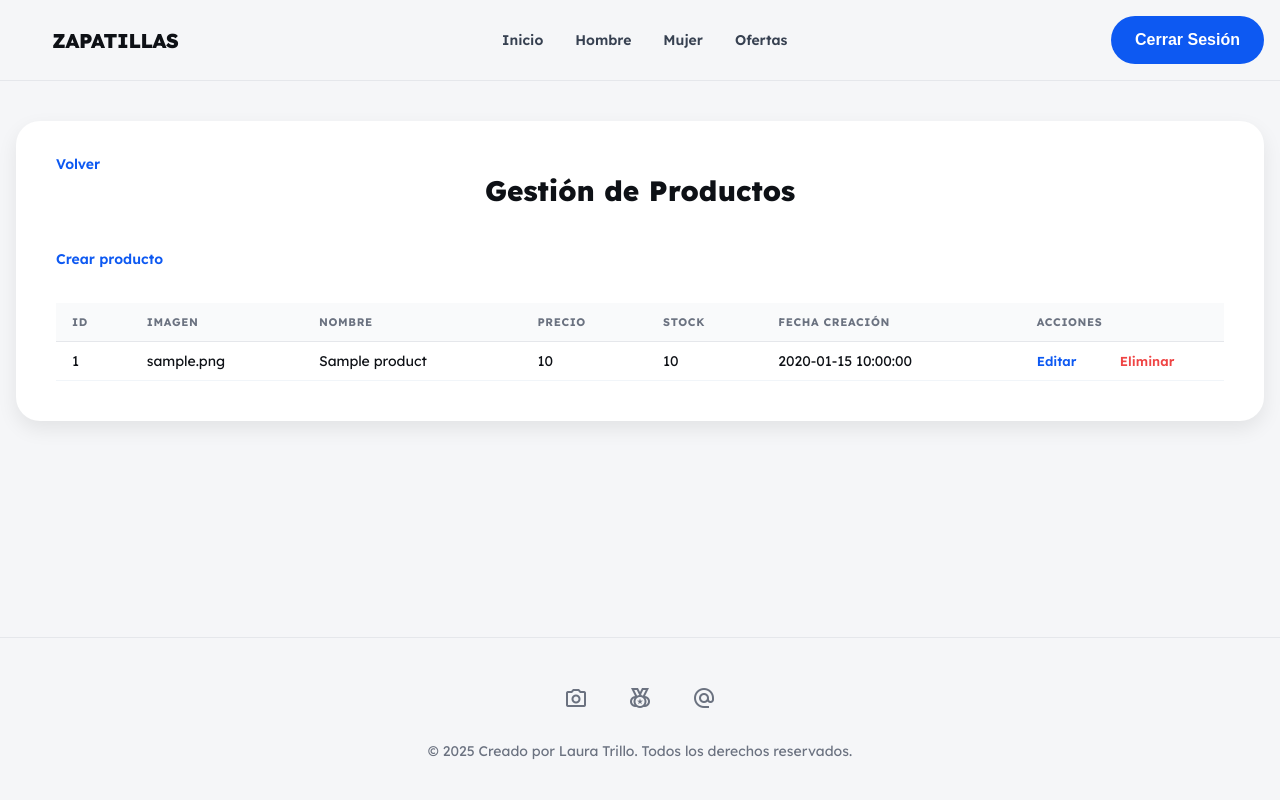
After one commit to Laura-tb/shoe_store, a PHP site: page /trabajo_enfoque/admin_products.php in a window 1280 px wide. The commit adds this page. Run offline with PHP 8.4, Linux system fonts and the light colour scheme; the visitor is signed in with stand-in values (Sample User, id 1); tables that the repository leaves empty or names only in its code hold one stand-in row (values such as "Sample post").

Commit message:
Gestion de productos implementada

```diff
--- a/app/controllers/ProductController.php
+++ b/app/controllers/ProductController.php
@@ -0,0 +1,17 @@
+<!--CONTROLADOR -->
+<!--
+- Carga la conexión BD (db.php).
+- Carga el modelo ProductModel.
+- Pide al modelo todos los productos (getAll).
+- Guarda el resultado en $products.
+- Carga la vista ProductView.php, que usará $products.
+-->
+
+<?php
+require __DIR__ . '/../config/db.php';
+require __DIR__ . '/../models/ProductModel.php';
+
+$products = ProductModel::getAll($db);
+
+require __DIR__ . '/../views/ProductView.php';
+?>
--- a/app/models/ProductModel.php
+++ b/app/models/ProductModel.php
@@ -0,0 +1,63 @@
+<!-- MODELO -->
+<!--
+- Toda la lógica de acceso a tabla products (SELECT, UPDATE, etc).
+-->
+
+<?php
+class ProductModel
+{
+    public static function getAll(mysqli $db): array
+    {
+        $res = $db->query("SELECT * FROM products");
+        return $res->fetch_all(MYSQLI_ASSOC);
+    }
+
+    public static function getById(mysqli $db, int $id_product): ?array
+    {
+        $stmt = $db->prepare("SELECT id_product, image_product, name_product, price_product, stock_product FROM products WHERE id_product=? LIMIT 1");
+        $stmt->bind_param("i", $id_product);
+        $stmt->execute();
+        $res = $stmt->get_result();
+        return $res->fetch_assoc() ?: null;
+    }
+
+
+    public static function update(
+        mysqli $db,
+        int $id_product,
+        string $image_product,
+        string $name_product,
+        string $price_product,
+        string $stock_product
+    ): bool {
+        $stmt = $db->prepare(
+            "UPDATE products
+             SET image_product = ?, name_product = ?, price_product = ?, stock_product = ?
+             WHERE id_product = ?"
+        );
+        $stmt->bind_param("ssssi", $image_product, $name_product, $price_product, $stock_product, $id_product);
+        return $stmt->execute();
+    }
+
+    public static function delete(mysqli $db, int $id_product): bool
+    {
+        $stmt = $db->prepare("DELETE FROM products WHERE id_product=?");
+        $stmt->bind_param("i", $id_product);
+        return $stmt->execute();
+    }
+
+    public static function create(
+        mysqli $db,
+        string $image_product,
+        string $name_product,
+        string $price_product,
+        string $stock_product
+    ): bool {
+        $stmt = $db->prepare(
+            "INSERT INTO products (image_product, name_product, price_product, stock_product, created_at)
+         VALUES (?, ?, ?, ?, NOW())"
+        );
+        $stmt->bind_param("ssss", $image_product, $name_product, $price_product, $stock_product);
+        return $stmt->execute();
+    }
+}
--- /dev/null
+++ b/app/views/ProductView.php
@@ -0,0 +1,76 @@
+<!-- VISTA LISTADO -->
+<!--
+- Solo presentación (HTML + uso de $products).
+- No hace consultas a BD ni redirecciones.
+-->
+
+<!DOCTYPE html>
+
+<html lang="es">
+
+<?php
+$title = "Gestión de Productos";
+include('layout/head.php');
+?>
+
+
+<body>
+    <div class="page admin_products">
+        <?php
+        include('layout/navigation.php');
+        ?>
+
+        <main>
+            <section class="hero">
+                <a href="admin.php">Volver</a>
+
+                <h1>Gestión de Productos</h1>
+                <div>
+                    <a href="products_create.php">Crear producto</a>
+                </div>
+                <div class="container">
+                    <table class="user-table">
+                        <thead>
+                            <tr>
+                                <th>ID</th>
+                                <th>IMAGEN</th>
+                                <th>NOMBRE</th>
+                                <th>PRECIO</th>
+                                <th>STOCK</th>
+                                <th>FECHA CREACIÓN</th>
+                                <th>ACCIONES</th>
+                            </tr>
+                        </thead>
+                        <tbody>
+                            <?php foreach ($products as $p) : ?>
+                                <tr>
+                                    <td><?= $p['id_product'] ?></td>
+                                    <td><?= $p['image_product'] ?></td>
+                                    <td><?= $p['name_product'] ?></td>
+                                    <td><?= $p['price_product'] ?></td>
+                                    <td><?= $p['stock_product'] ?></td>
+                                    <td><?= $p['created_at'] ?></td>
+                                    <td>
+                                        <a href="products_update.php?id_product=<?= $p['id_product'] ?>">Editar</a>
+                                        <a href="products_delete.php?id_product=<?= $p['id_product'] ?>" onclick="return confirm('¿Eliminar?');">Eliminar</a>
+                                    </td>
+                                </tr>
+                            <?php endforeach; ?>
+
+                        </tbody>
+                    </table>
+
+
+
+                </div>
+            </section>
+        </main>
+
+
+        <?php
+        include('layout/footer.php');
+        ?>
+    </div>
+</body>
+
+</html>
--- a/public/admin.php
+++ b/public/admin.php
@@ -45,7 +45,7 @@ include('../app/views/layout/head.php');
                         </article>
 
                         <article class="card">
-                            <a href="#">
+                            <a href="admin_products.php">
                                 <div class="admin-card-icon">
                                     <span class="material-symbols-outlined text-3xl">store</span>
                                 </div>
--- /dev/null
+++ b/public/admin_products.php
@@ -0,0 +1,16 @@
+<!-- http://localhost/trabajo_enfoque/public/admin_products.php -->
+<!-- LISTADO DE PRODUCTOS (Punto de entrada-->
+<!--
+- Comprueba que la sesión existe y que el rol es admin.
+- Llama al controlador de productos.
+- No tiene HTML ni lógica de negocio.
+-->
+
+<?php
+
+require __DIR__ . '/../app/helpers/session.php';
+requireRole('admin');
+
+require __DIR__ . '/../app/controllers/ProductController.php';
+
+?>
--- a/public/css/styles.css
+++ b/public/css/styles.css
@@ -543,13 +543,15 @@ body.admin {
 
 /* ---------- MAIN GESTIÓN DE USUARIOS ---------- */
 
-.admin_users main {
+.admin_users main,
+.admin_products main {
     padding: 40px 16px 60px;
     display: flex;
     justify-content: center;
 }
 
-.admin_users .hero {
+.admin_users .hero,
+.admin_products .hero {
     width: 100%;
     background: var(--card);
     border-radius: var(--radius-lg);
@@ -557,7 +559,8 @@ body.admin {
     padding: 32px 40px 40px;
 }
 
-.admin_users .hero h1 {
+.admin_users .hero h1,
+.admin_products .hero h1 {
     margin: 0 0 40px;
     text-align: center;
     font-size: 28px;
@@ -565,23 +568,27 @@ body.admin {
 }
 
 /* enlace “Crear usuario” */
-.admin_users .hero > div:first-of-type {
+.admin_users .hero > div:first-of-type,
+.admin_products .hero > div:first-of-type {
     margin-bottom: 3%;
 }
 
-.admin_users .hero a  {
+.admin_users .hero a,
+.admin_products .hero a  {
     font-size: 14px;
     text-decoration: none;
     color: var(--primary);
     font-weight: 600;
 }
 
-.admin_users .hero a:hover {
+.admin_users .hero a:hover,
+.admin_products .hero a:hover {
     text-decoration: underline;
 }
 
 /* contenedor tabla */
-.admin_users .hero .container {
+.admin_users .hero .container,
+.admin_products .hero .container {
     margin-top: 8px;
     padding: 0;
 }
@@ -651,7 +658,8 @@ body.admin {
 
 /* responsive */
 @media (max-width: 768px) {
-    .admin_users .hero {
+    .admin_users .hero,
+    .admin_products .hero {
         padding: 24px 20px 28px;
     }
 
```
Also changed, not shown: app/controllers/ProductCreateController.php (added, +32 -0 lines), app/controllers/ProductDeleteController.php (added, +13 -0 lines), app/controllers/ProductUpdateController.php (added, +36 -0 lines), app/views/ProductUpdateView.php (added, +73 -0 lines), public/products_create.php (added, +14 -0 lines), public/products_delete.php (added, +8 -0 lines), public/products_update.php (added, +14 -0 lines), public/img/0905af0c092b42ec93ec633f1430eac0.webp (added), public/img/4efa15809c164bc5a85210868b49589b.webp (added), public/img/70012fa9af6649d2995c0deb4ba95642.webp (added), public/img/b99fc025fafd42cda109f138322b397d.webp (added), public/img/c1d4959c00a741798fb90f6f53b66830.webp (added), public/img/f562c8341b2648ef86eb8623a8b792fd.webp (added).
